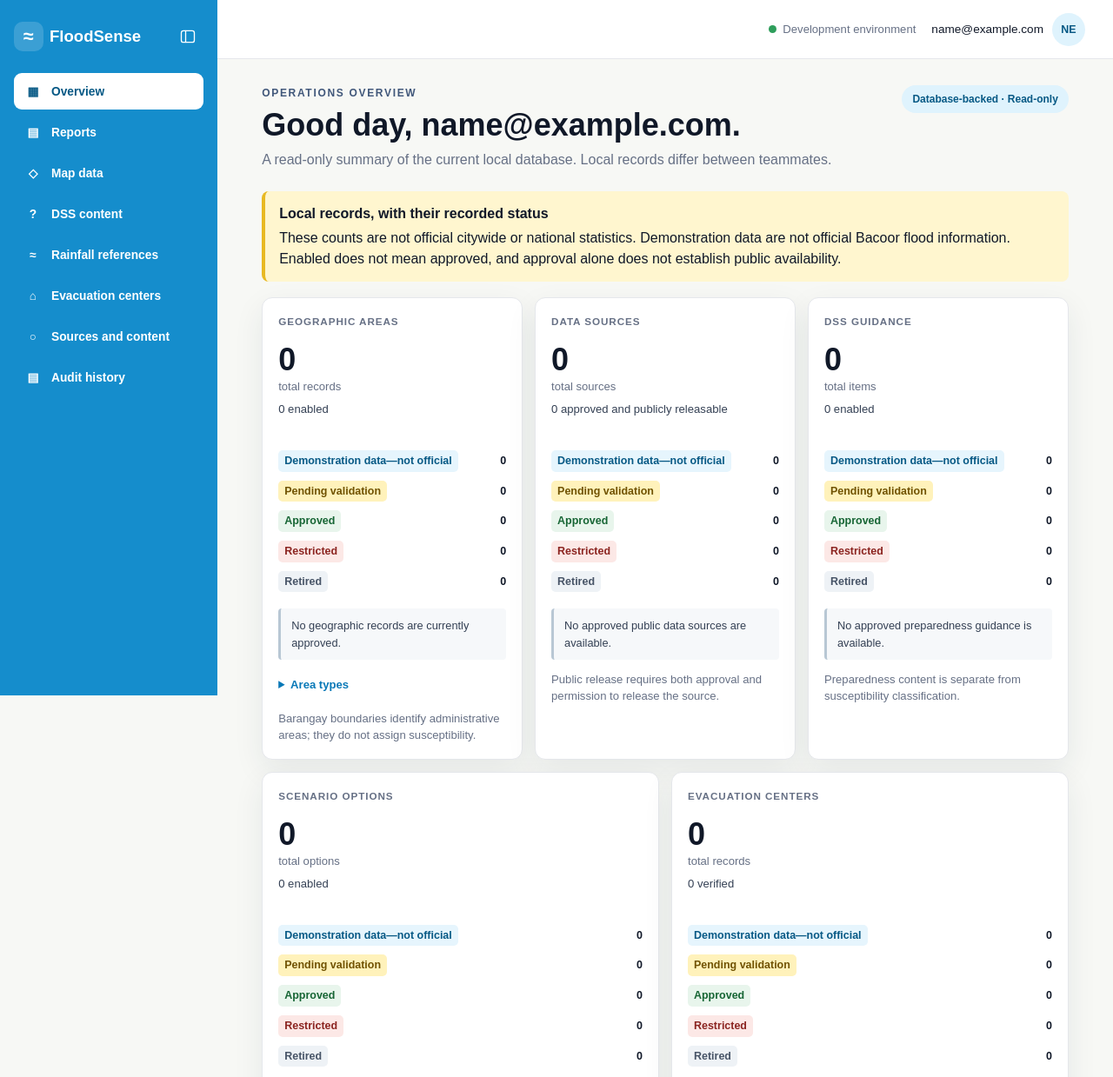
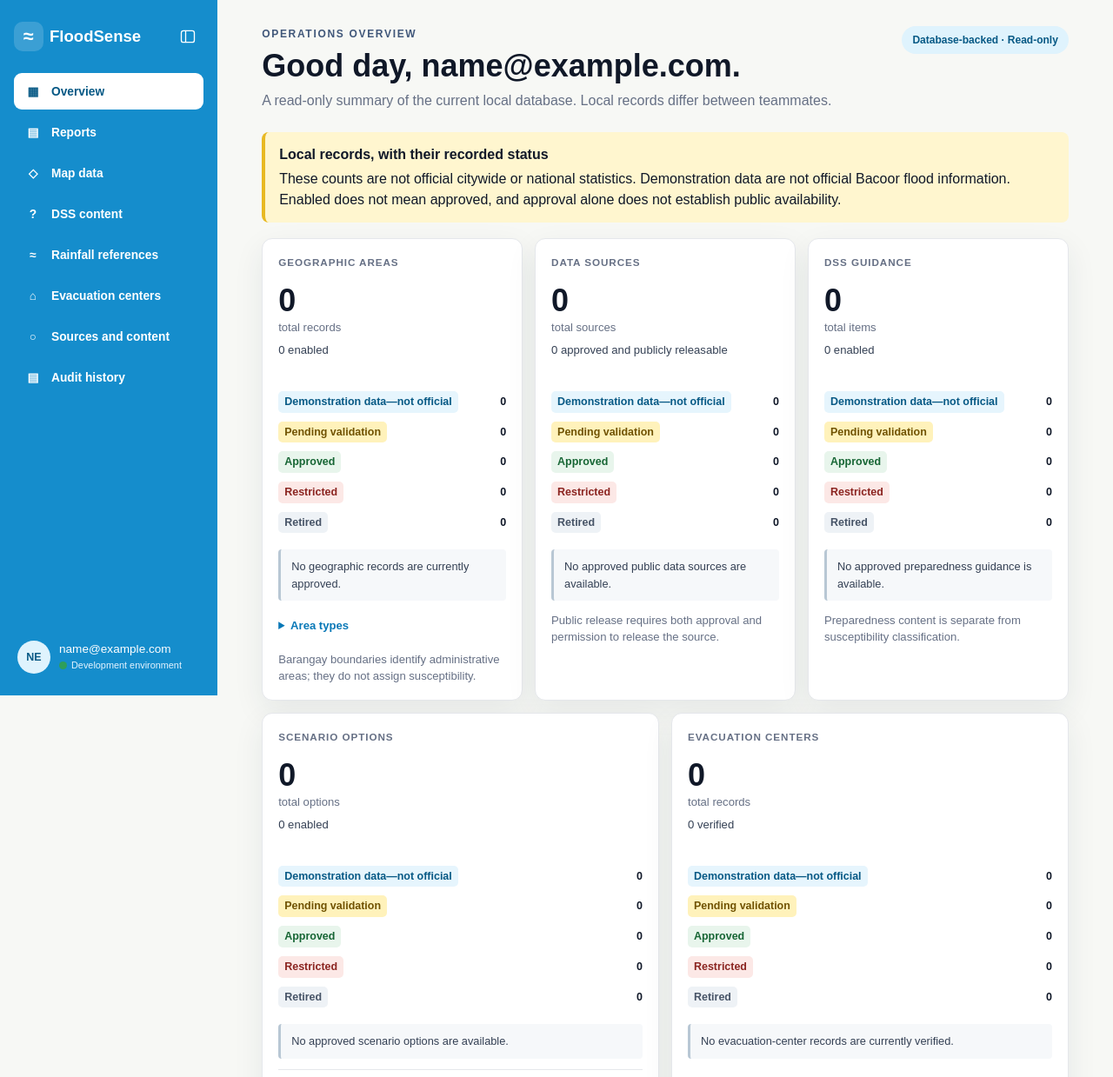
Before and after one commit to ejuanites1129-dev/FloodSense-Android-Application-Flood-Susceptibility-Assessment, a Django app: page /management/ in a window 1280 px wide. Shown: the top 1239 px of the page at 87% size. Run offline with Django 5.2, Linux system fonts and the light colour scheme; the visitor is signed in with stand-in values (Sample User, id 1); data that the repository does not hold is empty; parts of the project's set-up code (start-up, migrations or seed data) failed here and were passed over.

Commit message:
refactor: move user profile controls to sidebar

```diff
--- a/server/admin_portal/static/admin_portal/css/admin_portal.css
+++ b/server/admin_portal/static/admin_portal/css/admin_portal.css
@@ -180,23 +180,6 @@ h2 { margin-bottom: 8px; font-size: 1.25rem; }
 .notice--info { border-left: 4px solid var(--brand); background: var(--brand-soft); }
 .notice--warning { border-left: 4px solid var(--warning); background: #fff6cf; }
 
-.topbar {
-  position: fixed;
-  z-index: 40;
-  top: 0;
-  right: 0;
-  left: var(--sidebar-width);
-  display: flex;
-  min-height: 68px;
-  align-items: center;
-  gap: 14px;
-  padding: 10px 28px;
-  border-bottom: 1px solid var(--border);
-  background: rgba(255, 255, 255, 0.96);
-  backdrop-filter: blur(12px);
-}
-.topbar__spacer { flex: 1; }
-.mobile-brand { display: none; }
 .environment-pill, .status-pill {
   display: inline-flex;
   align-items: center;
@@ -206,30 +189,37 @@ h2 { margin-bottom: 8px; font-size: 1.25rem; }
   white-space: nowrap;
 }
 .environment-pill { padding: 6px 10px; color: #344054; background: #eef2f6; }
-.system-state { display: flex; align-items: center; gap: 7px; color: var(--muted); font-size: 0.82rem; }
-.status-dot { width: 9px; height: 9px; border-radius: 50%; background: var(--success); }
-.account-summary__name { max-width: 190px; overflow: hidden; font-size: 0.85rem; text-overflow: ellipsis; white-space: nowrap; }
-.avatar { display: grid; width: 38px; height: 38px; place-items: center; border-radius: 50%; color: #075985; background: #dff3fd; font-size: 0.78rem; font-weight: 800; }
-.account-menu { position: relative; }
+.system-state { display: flex; align-items: center; gap: 5px; color: #e4f4ff; font-size: .68rem; line-height: 1.4; }
+.status-dot { flex-shrink: 0; width: 9px; height: 9px; border-radius: 50%; background: var(--success); }
+.account-summary { display: grid; gap: 4px; min-width: 0; text-align: left; }
+.account-summary__name { display: block; max-width: 164px; overflow: hidden; font-size: 0.85rem; text-overflow: ellipsis; white-space: nowrap; }
+.avatar { flex-shrink: 0; display: grid; width: 38px; height: 38px; place-items: center; border-radius: 50%; color: #075985; background: #dff3fd; font-size: 0.78rem; font-weight: 800; }
+.account-menu { position: relative; flex-shrink: 0; margin-top: auto; padding-top: 16px; }
+#sidebar-navigation { flex: 1; min-height: 0; overflow-y: auto; overflow-x: hidden; padding: 3px; margin: -3px; }
 .account-menu__toggle {
   display: flex;
   align-items: center;
   gap: 10px;
+  width: 100%;
+  min-height: 52px;
   padding: 4px;
   border: 0;
-  border-radius: 999px;
-  color: var(--text);
+  border-radius: 9px;
+  color: white;
   background: transparent;
   cursor: pointer;
 }
 .account-menu__toggle:hover,
-.account-menu__toggle[aria-expanded="true"] { background: #eef6fa; }
+.account-menu__toggle[aria-expanded="true"] { background: rgba(255,255,255,.16); }
 .account-menu__panel {
-  position: absolute;
+  position: fixed;
   z-index: 70;
-  top: calc(100% + 10px);
-  right: 0;
-  width: 190px;
+  bottom: 86px;
+  left: 14px;
+  width: 222px;
+  max-width: calc(100vw - 28px);
+  max-height: calc(100dvh - 110px);
+  overflow-y: auto;
   padding: 7px;
   border: 1px solid var(--border);
   border-radius: var(--radius-md);
@@ -254,11 +244,12 @@ h2 { margin-bottom: 8px; font-size: 1.25rem; }
   text-decoration: none;
   cursor: pointer;
 }
+.sidebar .account-menu__item:focus-visible { outline-color: var(--brand-dark); }
 .account-menu__item:hover { color: var(--brand-dark); background: var(--brand-soft); }
 .account-menu__item > span:first-child { width: 20px; color: var(--brand-dark); text-align: center; }
 .mobile-menu-button { display: none; border: 0; background: transparent; font-size: 1.35rem; cursor: pointer; }
 
-.portal-layout { min-height: 100vh; padding-top: 68px; }
+.portal-layout { min-height: 100vh; }
 .sidebar {
   position: fixed;
   z-index: 41;
@@ -269,7 +260,7 @@ h2 { margin-bottom: 8px; font-size: 1.25rem; }
   width: var(--sidebar-width);
   flex-direction: column;
   padding: 0 16px 18px;
-  overflow-y: auto;
+  overflow-y: visible;
   color: white;
   background: #158dcc;
 }
@@ -302,7 +293,7 @@ h2 { margin-bottom: 8px; font-size: 1.25rem; }
 
 .skip-link { position: fixed; top: 8px; left: 8px; z-index: 1000; padding: 12px 18px; background: #fff; color: #075985; transform: translateY(-200%); }
 .skip-link:focus { transform: translateY(0); }
-.portal-main { min-height: calc(100vh - 68px); margin-left: var(--sidebar-width); padding: 30px clamp(24px, 4vw, 52px) 60px; }
+.portal-main { min-height: 100vh; margin-left: var(--sidebar-width); padding: 30px clamp(24px, 4vw, 52px) 60px; }
 .page-heading { display: flex; align-items: flex-start; justify-content: space-between; gap: 24px; margin-bottom: 24px; }
 .page-heading > div { min-width: 0; }
 .page-heading h1 { overflow-wrap: anywhere; }
@@ -362,7 +353,7 @@ h2 { margin-bottom: 8px; font-size: 1.25rem; }
 .dashboard-details summary:focus-visible { outline: 3px solid var(--brand-dark); outline-offset: 2px; }
 .dashboard-details .dashboard-counts { margin-top: 6px; margin-bottom: 0; }
 .dashboard-categories { padding-top: 8px; border-top: 1px solid var(--border); }
-/* Shared shell transitions use one width for rail, topbar, and content. */
+/* Shared shell transitions use one width for rail and content. */
 [hidden] { display: none !important; }
 .sidebar__brand-area { position: relative; display: flex; align-items: center; gap: 4px; min-height: 84px; flex-shrink: 0; }
 .sidebar__brand { min-width: 0; margin: 0; gap: 7px; flex: 1; font-size: 1.16rem; }
@@ -374,13 +365,16 @@ h2 { margin-bottom: 8px; font-size: 1.25rem; }
 .sidebar-toggle:hover { background: rgba(255,255,255,.18); }
 .sidebar :is(a, button):focus-visible { outline: 3px solid white; outline-offset: 2px; }
 .sidebar { transition: width 200ms ease, transform 180ms ease; overflow-x: hidden; }
-.topbar { transition: left 200ms ease; }
 .portal-main { transition: margin-left 200ms ease; }
 .dashboard-metrics { grid-template-columns: repeat(6, minmax(0, 1fr)); }
 .dashboard-metrics > .metric-card { grid-column: span 2; }
 .dashboard-metrics > .metric-card:nth-last-child(-n+2) { grid-column: span 3; }
 @media (min-width: 761px) {
   .sidebar-collapsed { --sidebar-width: 72px; }
+  .sidebar-collapsed .account-summary { display: none; }
+  .sidebar-collapsed .account-menu__toggle { width: 44px; padding: 0; justify-content: center; }
+  .sidebar-collapsed .account-menu__toggle::after { content: attr(data-profile-name); position: fixed; left: 82px; bottom: 27px; max-width: min(280px, calc(100vw - 100px)); padding: 7px 11px; border-radius: 8px; color: white; background: #1d2939; font-size: .78rem; line-height: 1.4; overflow-wrap: anywhere; opacity: 0; pointer-events: none; }
+  .sidebar-collapsed .account-menu__toggle[aria-expanded="false"]:is(:hover, :focus-visible)::after { opacity: 1; }
   .sidebar-collapsed .sidebar { padding-inline: 14px; }
   .sidebar-collapsed .sidebar__brand-area { display: grid; grid-template-columns: 44px; min-height: 44px; height: 44px; margin-top: 12px; margin-bottom: 28px; gap: 0; }
   .sidebar-collapsed .sidebar__brand { grid-area: 1 / 1; min-height: 44px; height: 44px; justify-content: center; transition: opacity 120ms ease; }
@@ -433,11 +427,8 @@ h2 { margin-bottom: 8px; font-size: 1.25rem; }
 
 @media (max-width: 760px) {
   .report-table-help { display: block; }
-  .topbar { left: 0; padding-inline: 14px; }
-  .mobile-menu-button { display: inline-flex; }
-  .mobile-brand { display: inline-flex; font-size: 1rem; }
-  .mobile-brand .brand__mark { width: 32px; height: 32px; }
-  .environment-pill, .system-state, .account-summary__name { display: none; }
+  .mobile-menu-button { display: inline-flex; align-items: center; justify-content: center; width: 44px; height: 44px; margin-bottom: 16px; border-radius: 8px; background: var(--brand-soft); color: var(--brand-dark); }
+  .environment-pill { display: none; }
   .sidebar { z-index: 50; visibility: hidden; transform: translateX(-105%); transition: transform 180ms ease; box-shadow: 12px 0 40px rgba(15, 23, 42, 0.24); }
   .sidebar--open { visibility: visible; transform: translateX(0); }
   .menu-open { overflow: hidden; }
--- a/server/admin_portal/static/admin_portal/css/no_script.css
+++ b/server/admin_portal/static/admin_portal/css/no_script.css
@@ -1,6 +1,7 @@
 /* Keep server-rendered navigation and sign-out usable without scripting. */
 .mobile-menu-button, .account-menu__toggle, .sidebar-toggle { display: none; }
 @media (max-width: 760px) {
+  #sidebar-navigation { flex: none; overflow: visible; }
   .sidebar { position: static; width: auto; transform: none; visibility: visible; box-shadow: none; }
   .sidebar__brand { min-height: 48px; }
 }
--- a/server/admin_portal/static/admin_portal/js/admin_portal.js
+++ b/server/admin_portal/static/admin_portal/js/admin_portal.js
@@ -33,6 +33,8 @@
   const setSidebar = (expanded, {persist = true, focus = false} = {}) => {
     if (!sidebar || !sidebarToggle || !navigation) return;
     const isMobile = mobile.matches;
+    if (accountMenu) accountMenu.hidden = true;
+    if (accountToggle) accountToggle.setAttribute("aria-expanded", "false");
     if (isMobile && !expanded && sidebar.contains(document.activeElement)) {
       menuButton.focus();
     }
@@ -117,6 +119,20 @@
       const open = accountMenu.hidden;
       accountMenu.hidden = !open;
       accountToggle.setAttribute("aria-expanded", String(open));
+      if (open) accountMenu.querySelector("[role='menuitem']")?.focus();
+    });
+    accountMenu.addEventListener("keydown", event => {
+      const items = [...accountMenu.querySelectorAll("[role='menuitem']")];
+      const index = items.indexOf(document.activeElement);
+      if (["ArrowDown", "ArrowUp", "Home", "End"].includes(event.key)) {
+        event.preventDefault();
+        const next = event.key === "Home" ? 0 : event.key === "End" ? items.length - 1
+          : (index + (event.key === "ArrowDown" ? 1 : -1) + items.length) % items.length;
+        items[next].focus();
+      }
+    });
+    accountMenu.parentElement.addEventListener("focusout", event => {
+      if (!event.currentTarget.contains(event.relatedTarget)) closeAccountMenu();
     });
     accountMenu.addEventListener("click", (event) => event.stopPropagation());
     document.addEventListener("click", closeAccountMenu);
--- a/server/admin_portal/templates/admin_portal/base.html
+++ b/server/admin_portal/templates/admin_portal/base.html
@@ -6,41 +6,13 @@
   <meta name="viewport" content="width=device-width, initial-scale=1">
   <meta name="description" content="FloodSense administration console">
   <title>{% block title %}FloodSense Admin{% endblock %}</title>
-  <link rel="stylesheet" href="{% static 'admin_portal/css/admin_portal.css' %}?v=sidebar-20260930-4">
-  <noscript><link rel="stylesheet" href="{% static 'admin_portal/css/no_script.css' %}"></noscript>
+  <link rel="stylesheet" href="{% static 'admin_portal/css/admin_portal.css' %}?v=sidebar-20261001-1">
+  <noscript><link rel="stylesheet" href="{% static 'admin_portal/css/no_script.css' %}?v=sidebar-20261001-1"></noscript>
   {% block extra_css %}{% endblock %}
 </head>
 <body class="portal-page">
   <a class="skip-link" href="#main-content">Skip to main content</a>
-  <header class="topbar">
-    <button class="mobile-menu-button" type="button" data-menu-toggle aria-controls="portal-sidebar" aria-expanded="false">
-      <span aria-hidden="true">☰</span><span class="sr-only">Open navigation</span>
-    </button>
-    <a class="brand mobile-brand" href="{% url 'admin_portal:dashboard' %}">
-      <span class="brand__mark" aria-hidden="true">≈</span>
-      <span>FloodSense</span>
-    </a>
-    <div class="topbar__spacer"></div>
-    <span class="system-state"><span class="status-dot" aria-hidden="true"></span>Development environment</span>
-    <div class="account-menu">
-      <button class="account-menu__toggle" type="button" data-account-toggle aria-controls="account-menu" aria-expanded="false" aria-haspopup="menu">
-        <span class="account-summary__name">{{ display_name }}</span>
-        <span class="avatar" aria-hidden="true">{{ user_initials }}</span>
-        <span class="sr-only">Open account menu</span>
-      </button>
-      <div class="account-menu__panel" id="account-menu" data-account-menu role="menu" hidden>
-        <a class="account-menu__item" href="{% url 'admin_portal:settings' %}" role="menuitem"{% if active_section == 'settings' %} aria-current="page"{% endif %}>
-          <span aria-hidden="true">⚙</span><span>Settings</span>
-        </a>
-        <form method="post" action="{% url 'admin_portal:logout' %}">
-          {% csrf_token %}
-          <button class="account-menu__item" type="submit" role="menuitem">
-            <span aria-hidden="true">↪</span><span>Sign out</span>
-          </button>
-        </form>
-      </div>
-    </div>
-  </header>
+
 
   <div class="portal-layout">
     <aside class="sidebar" id="portal-sidebar">
@@ -79,10 +51,33 @@
           {% endfor %}
         </ul>
       </nav>
-      <noscript><form method="post" action="{% url 'admin_portal:logout' %}">{% csrf_token %}<button class="button button--secondary" type="submit">Sign out</button></form></noscript>
+    <div class="account-menu">
+      <button class="account-menu__toggle" type="button" data-account-toggle data-profile-name="{{ display_name }}" aria-label="Open account menu for {{ display_name }}" aria-controls="account-menu" aria-expanded="false" aria-haspopup="menu">
+        <span class="avatar" aria-hidden="true">{{ user_initials }}</span>
+        <span class="account-summary">
+          <span class="account-summary__name">{{ display_name }}</span>
+          <span class="system-state"><span class="status-dot" aria-hidden="true"></span>Development environment</span>
+        </span>
+      </button>
+      <div class="account-menu__panel" id="account-menu" data-account-menu role="menu" hidden>
+        <a class="account-menu__item" href="{% url 'admin_portal:settings' %}" role="menuitem"{% if active_section == 'settings' %} aria-current="page"{% endif %}>
+          <span aria-hidden="true">⚙</span><span>Settings</span>
+        </a>
+        <form method="post" action="{% url 'admin_portal:logout' %}">
+          {% csrf_token %}
+          <button class="account-menu__item" type="submit" role="menuitem">
+            <span aria-hidden="true">↪</span><span>Sign out</span>
+          </button>
+        </form>
+      </div>
+    </div>
+
     </aside>
 
     <main class="portal-main" id="main-content" tabindex="-1">
+      <button class="mobile-menu-button" type="button" data-menu-toggle aria-controls="portal-sidebar" aria-expanded="false">
+        <span aria-hidden="true">☰</span><span class="sr-only">Open navigation</span>
+      </button>
       {% if messages %}
         <div class="portal-messages" aria-live="polite">
           {% for message in messages %}
@@ -94,7 +89,7 @@
     </main>
   </div>
   <div class="sidebar-scrim" data-menu-scrim></div>
-  <script src="{% static 'admin_portal/js/admin_portal.js' %}?v=sidebar-20260930-4" defer></script>
+  <script src="{% static 'admin_portal/js/admin_portal.js' %}?v=sidebar-20261001-1" defer></script>
   {% block extra_js %}{% endblock %}
 </body>
 </html>
```
Also changed, not shown: docs/ADMIN_REPORTS_AND_LAYOUT_HANDOFF.md (+11 -2 lines), docs/ADMIN_WEB_7_DAY_IMPLEMENTATION_PLAN.md (+5 -0 lines), scripts/verify_admin_portal_layout.py (+42 -5 lines), server/admin_portal/tests.py (+9 -1 lines).
